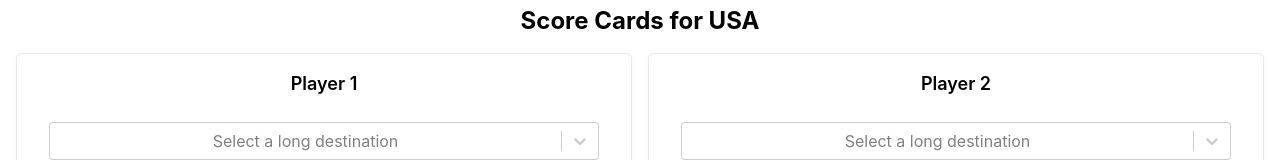
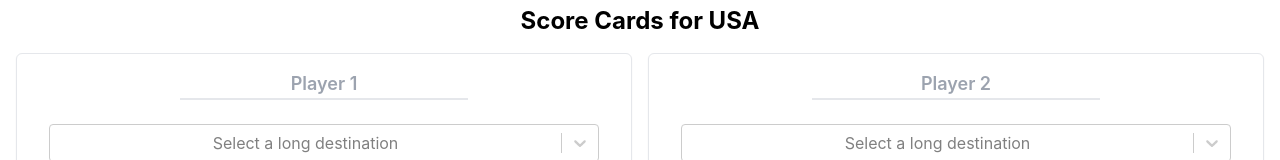
Before and after one commit to lrxgregory/react-ticket-to-ride, a React (Create React App) app: page / in a window 1280 px wide. Shown: the part 159-319 px from the top of the page. Built offline with nearby package versions, Linux system fonts and the light colour scheme; no server answers.

Commit message:
add field to put your player name

```diff
--- a/src/components/scoreCard.tsx
+++ b/src/components/scoreCard.tsx
@@ -16,6 +16,8 @@ interface OptionType {
 
 const ScoreCard: React.FC<ScoreCardProps> = ({ selectedMap, playerNumber }) => {
     const [cards, setCards] = useState<string[]>(Array(playerNumber).fill(''));
+    const [playerNames, setPlayerNames] = useState<string[]>(Array(playerNumber).fill(''));
+
     const { destinations, longDestinations, roads } = useDestinationsRoads(selectedMap);
     const { scores, handleSelectChange, previousSelections, handleCheckboxChange, resetSelections } = useScoreManager(playerNumber);
 
@@ -25,7 +27,18 @@ const ScoreCard: React.FC<ScoreCardProps> = ({ selectedMap, playerNumber }) => {
                 ? [...prevCards, ...Array(playerNumber - prevCards.length).fill('')]
                 : prevCards.slice(0, playerNumber)
         ));
+        setPlayerNames(prevNames => (
+            playerNumber > prevNames.length
+                ? [...prevNames, ...Array(playerNumber - prevNames.length).fill(`Player ${prevNames.length + 1}`)]
+                : prevNames.slice(0, playerNumber)
+        ));
     }, [playerNumber]);
+
+    const handlePlayerNameChange = (index: number) => (event: React.ChangeEvent<HTMLInputElement>) => {
+        const newNames = [...playerNames];
+        newNames[index] = event.target.value;
+        setPlayerNames(newNames);
+    };
 
     // Collect all selected values from all players
     const getAllSelectedValues = () => {
@@ -57,7 +70,12 @@ const ScoreCard: React.FC<ScoreCardProps> = ({ selectedMap, playerNumber }) => {
             <div className="flex flex-wrap justify-between gap-4">
                 {cards.map((content, index) => (
                     <div key={index} className="flex-1 min-w-[150px] border p-4 bg-white rounded-md shadow-sm">
-                        <h2 className="text-lg font-semibold mb-2">Player {index + 1}</h2>
+                        <input
+                            type="text"
+                            onChange={handlePlayerNameChange(index)}
+                            className="text-lg font-semibold mb-2 border-b-2 border-gray-200 focus:outline-none focus:border-gray-300 text-center"
+                            placeholder={`Player ${index + 1}`}
+                        />
                         <SelectList
                             defaultOption={'a long destination'}
                             options={getFilteredOptions(longDestinations)}
```
